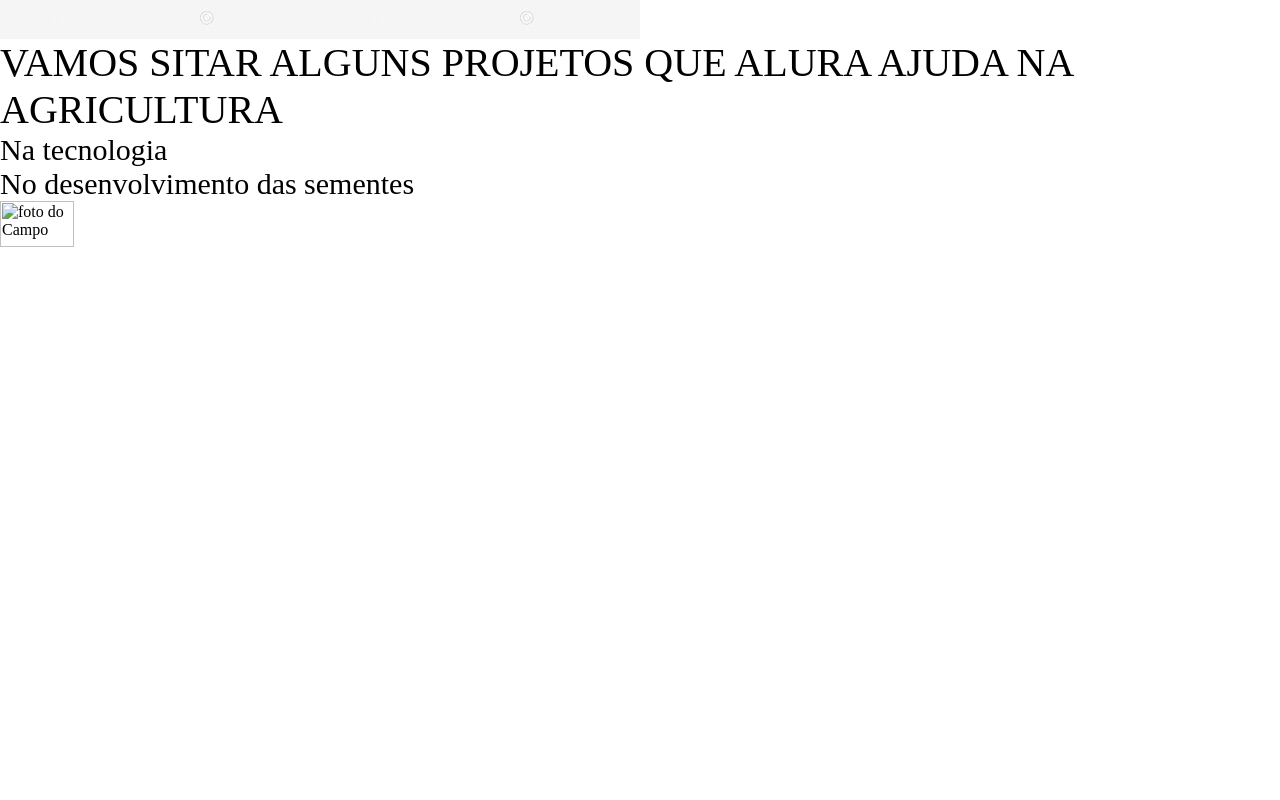
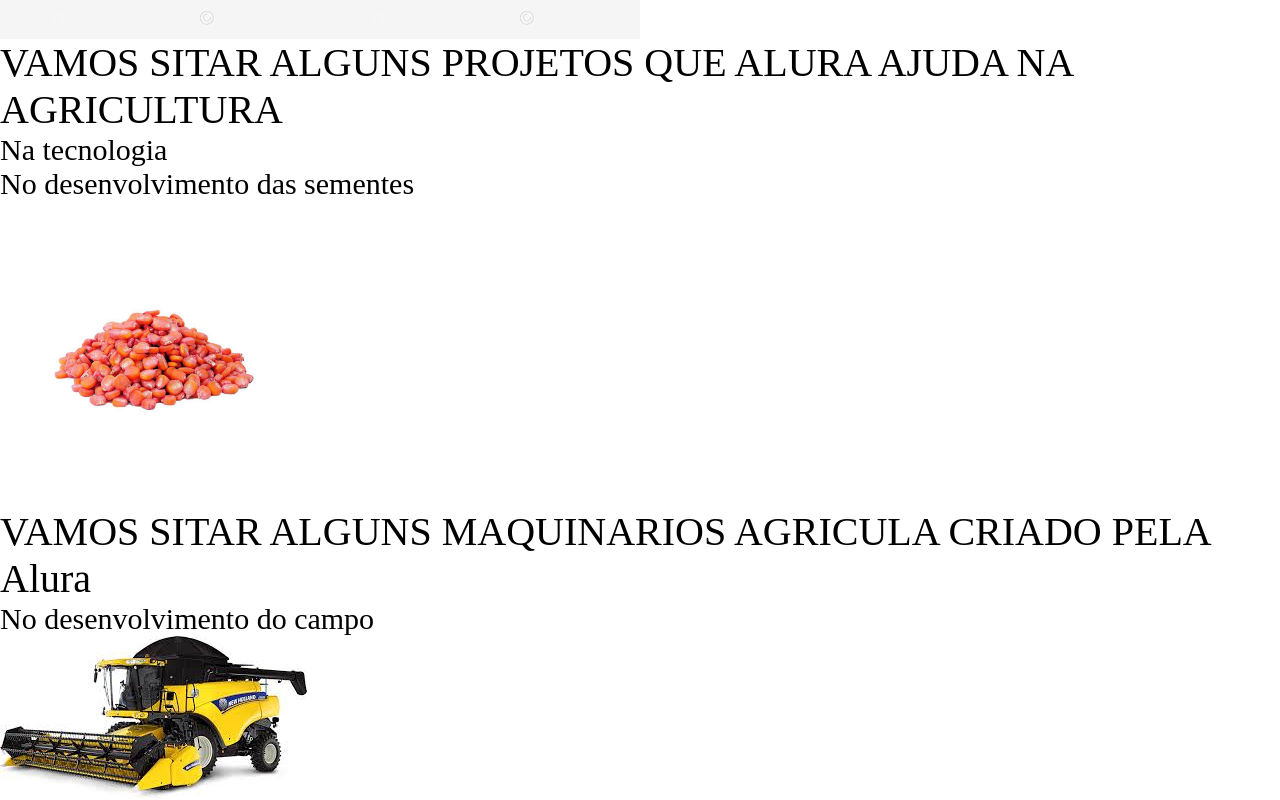
Before and after one commit to netinhobabinski/Agrinho-2024, a plain HTML site: page index.html in a window 1280 px wide. Shown: the part 931-1731 px from the top of the page. Before the commit the page ends 1324 px from the top, so only its background shows below. Drawn offline with Linux system fonts and the light colour scheme.

Commit message:
30/07/24

```diff
--- a/index.html
+++ b/index.html
@@ -37,5 +37,20 @@ DOCTYPE html>
 </section>
 
 <div class="agricultura-div">
-    <img class="agricultura-imagem" src="" alt="foto do Campo">
+    <img class="agricultura-imagem" src="semente.png" alt="foto do Campo">
 </div>
+
+
+
+<div>
+
+<p class="agricultura-texto-tres">VAMOS SITAR ALGUNS MAQUINARIOS AGRICULA CRIADO PELA Alura</p>
+<p class="agricultura-texto-um"> </p>
+<p class="agricultura-texto-dois">No desenvolvimento do campo</p>
+
+
+</div>
+
+<div class="agricultura-div">
+    <img class="agricultura-imagem" src="seifa.jpeg" alt="foto do Campo">
+</div>
```
Also changed, not shown: seifa.jpeg (added), semente.png (added).
